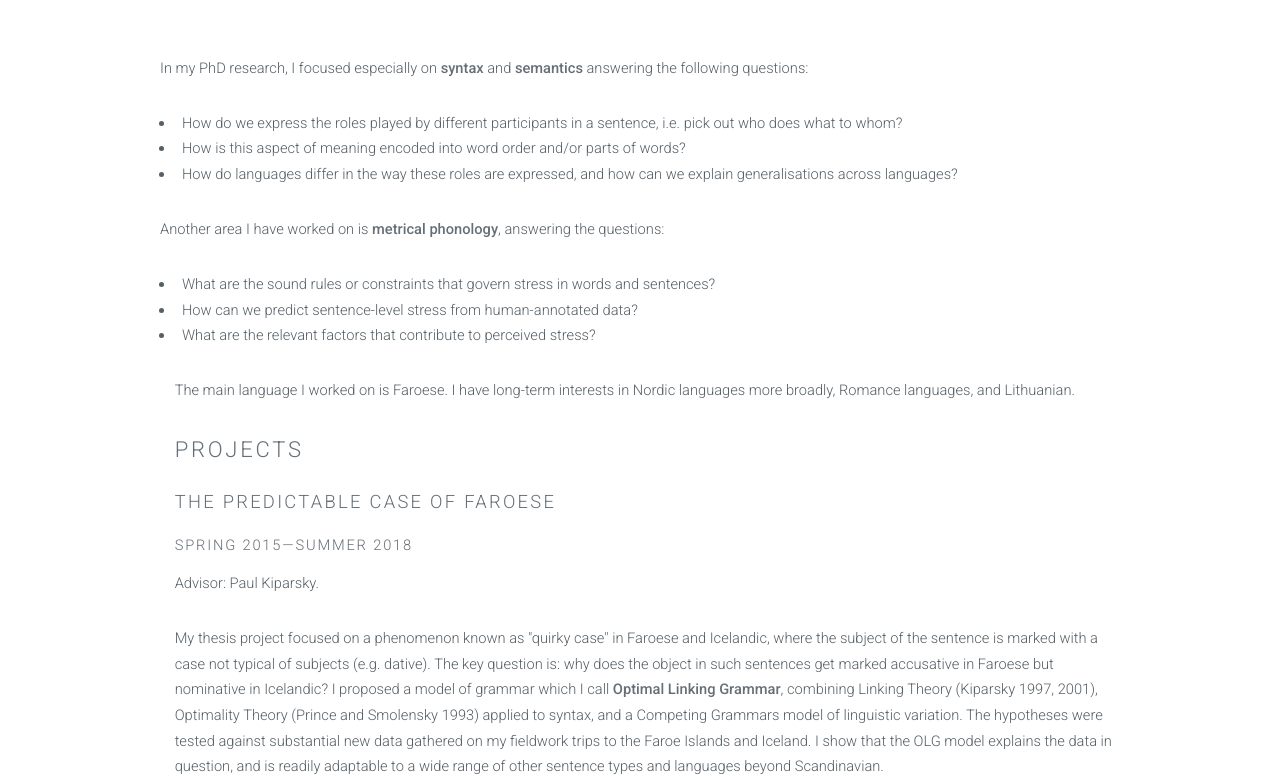
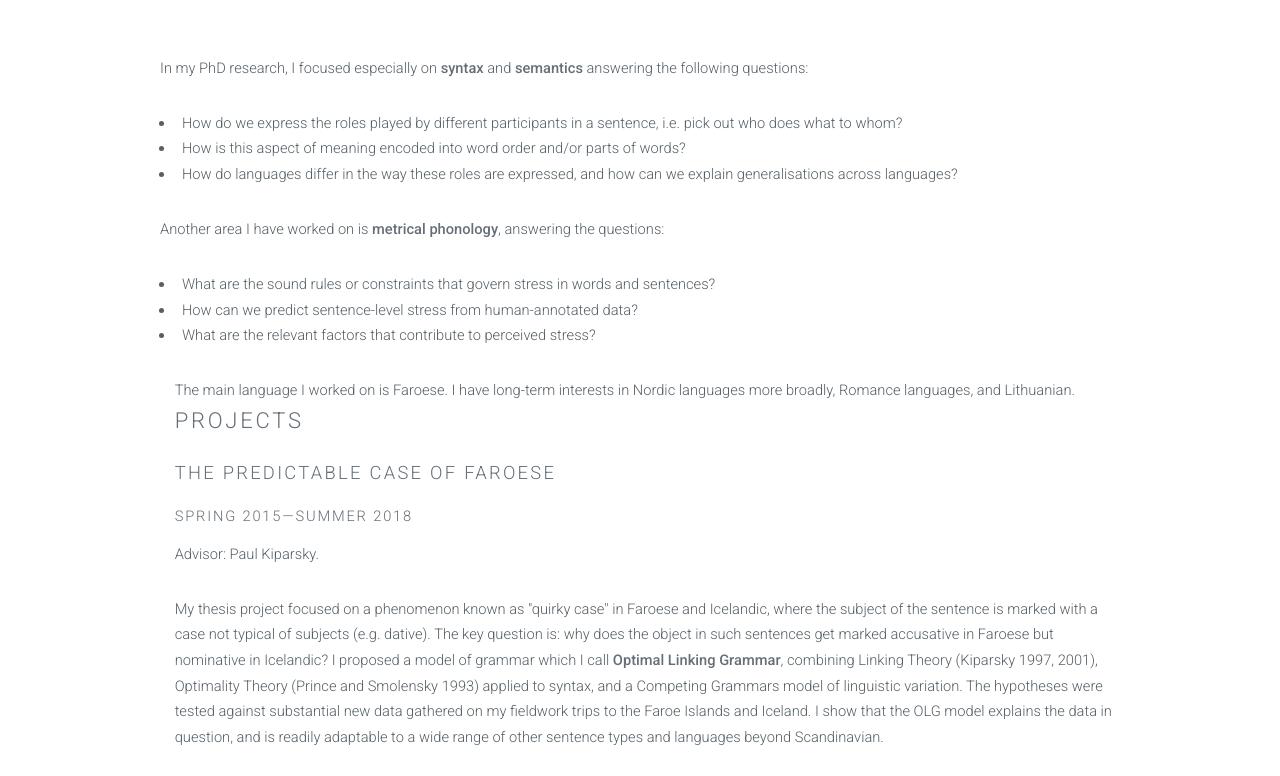
Before and after one commit to danielgalbraith/danielgalbraith.github.io, a plain HTML site: page research.html in a window 1280 px wide. Shown: the part 179-955 px from the top of the page. Drawn offline with Linux system fonts and the light colour scheme.

Commit message:
Update research.html

```diff
--- a/research.html
+++ b/research.html
@@ -55,7 +55,7 @@
 <li>How can we predict sentence-level stress from human-annotated data?</li>
 <li>What are the relevant factors that contribute to perceived stress?</li></p>
 
-The main language I worked on is Faroese. I have long-term interests in Nordic languages more broadly, Romance languages, and Lithuanian.</p>
+The main language I worked on is Faroese. I have long-term interests in Nordic languages more broadly, Romance languages, and Lithuanian.
 					<section>
 						<h2>Projects</h2>
 						<h3>The Predictable Case of Faroese</h3>
```
